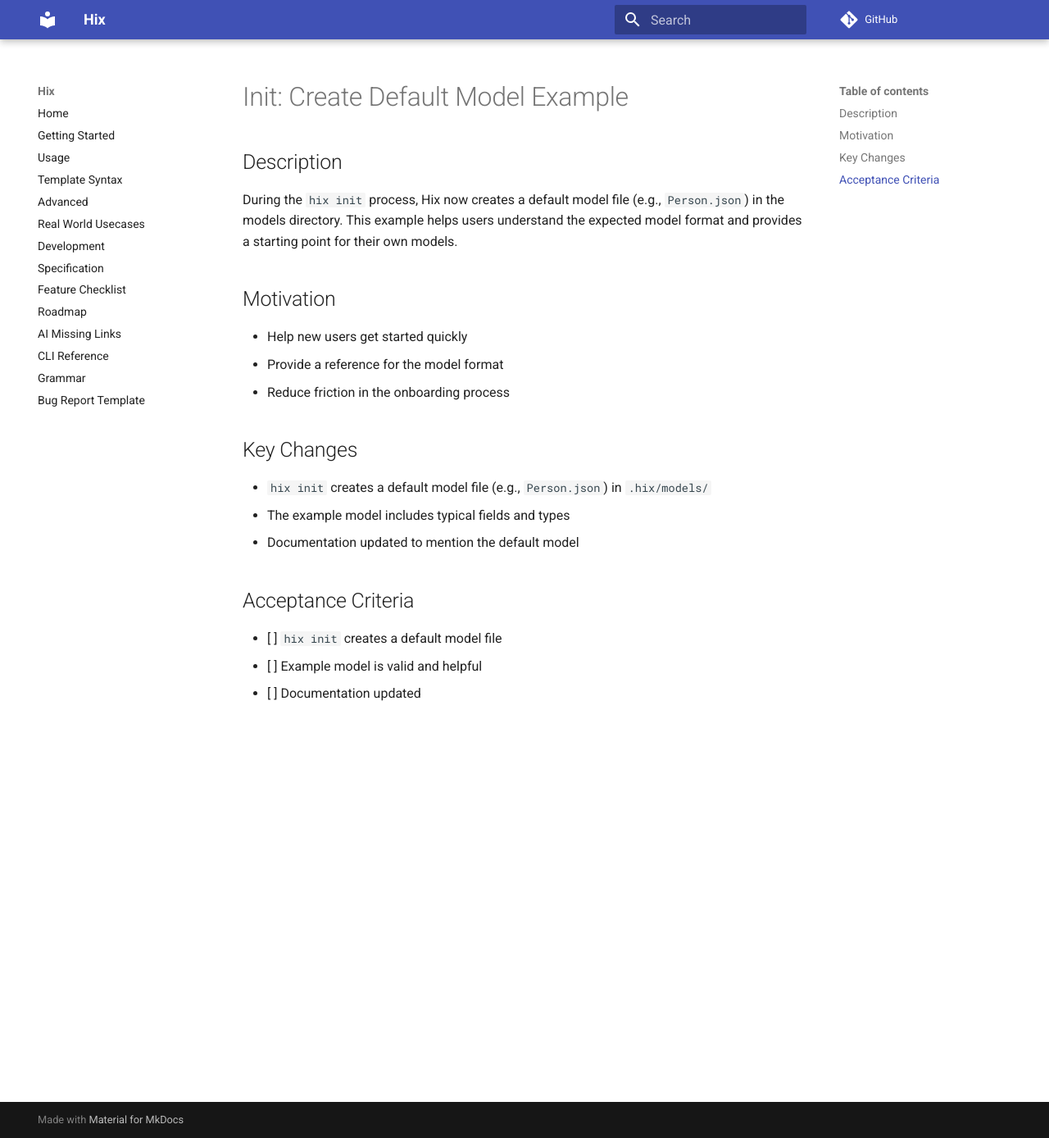
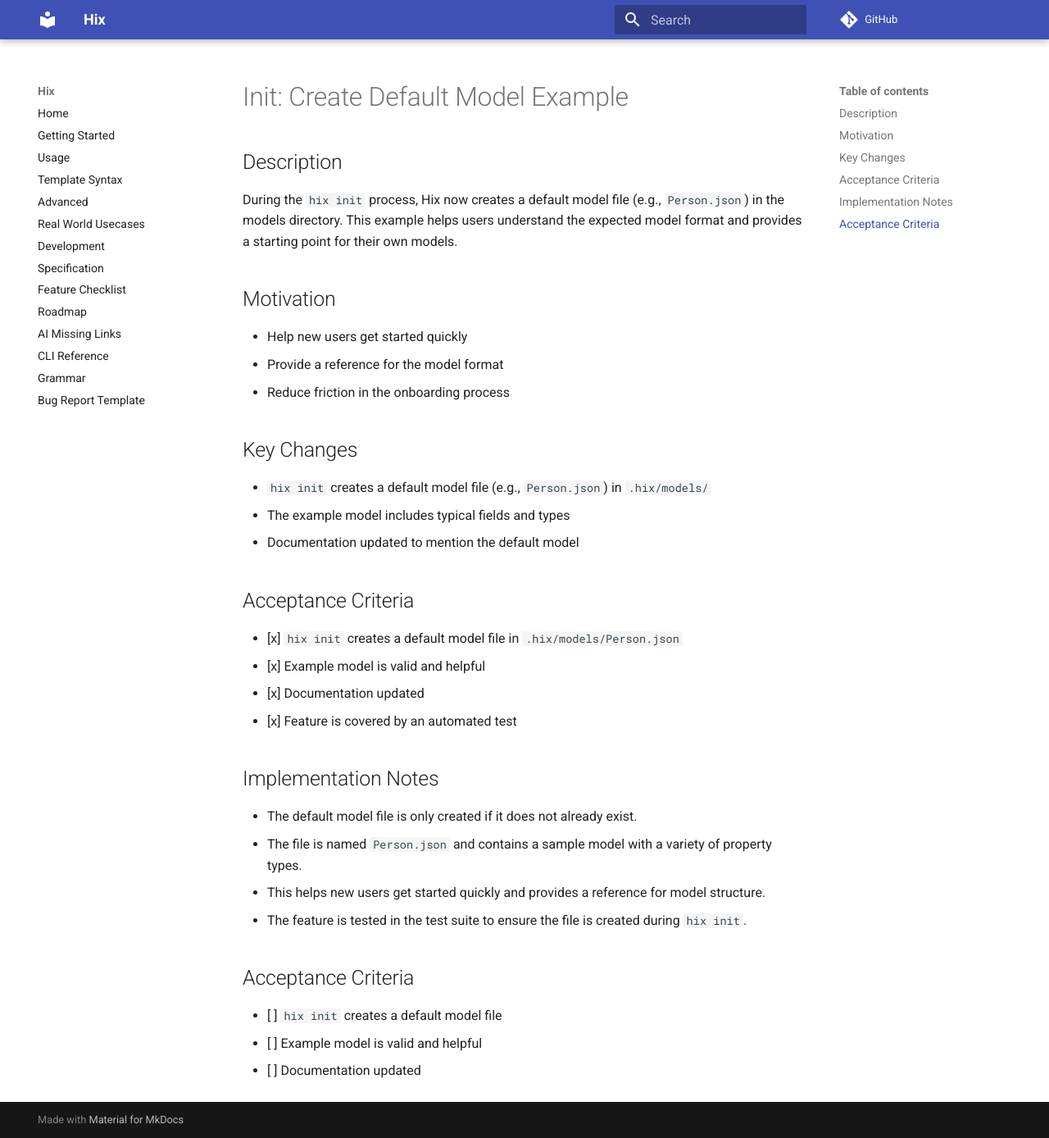
Before and after one commit to joelbugarini/hix, an MkDocs documentation site: the page built from docs/features/feat_0.3.3.0.md, in a window 1280 px wide and 1388 px high. Shown: the whole window at 82% size. Built offline with MkDocs 1.6.1 and Material for MkDocs 9.7.7, drawn with Linux system fonts in a browser that asks for light colours; comment, search, counter and statistics services are not loaded.

Commit message:
Release 0.3.3.0: hix init creates default model file, test coverage, version/documentation/installer updates, and doc file renamed with build number.

```diff
--- a/docs/features/feat_init-default-model.md
+++ b/docs/features/feat_0.3.3.0.md
@@ -14,6 +14,18 @@ During the `hix init` process, Hix now creates a default model file (e.g., `Pers
 - Documentation updated to mention the default model
 
 ## Acceptance Criteria
+- [x] `hix init` creates a default model file in `.hix/models/Person.json`
+- [x] Example model is valid and helpful
+- [x] Documentation updated
+- [x] Feature is covered by an automated test
+
+## Implementation Notes
+- The default model file is only created if it does not already exist.
+- The file is named `Person.json` and contains a sample model with a variety of property types.
+- This helps new users get started quickly and provides a reference for model structure.
+- The feature is tested in the test suite to ensure the file is created during `hix init`.
+
+## Acceptance Criteria
 - [ ] `hix init` creates a default model file
 - [ ] Example model is valid and helpful
 - [ ] Documentation updated
```
Also changed, not shown: 7 other files.
